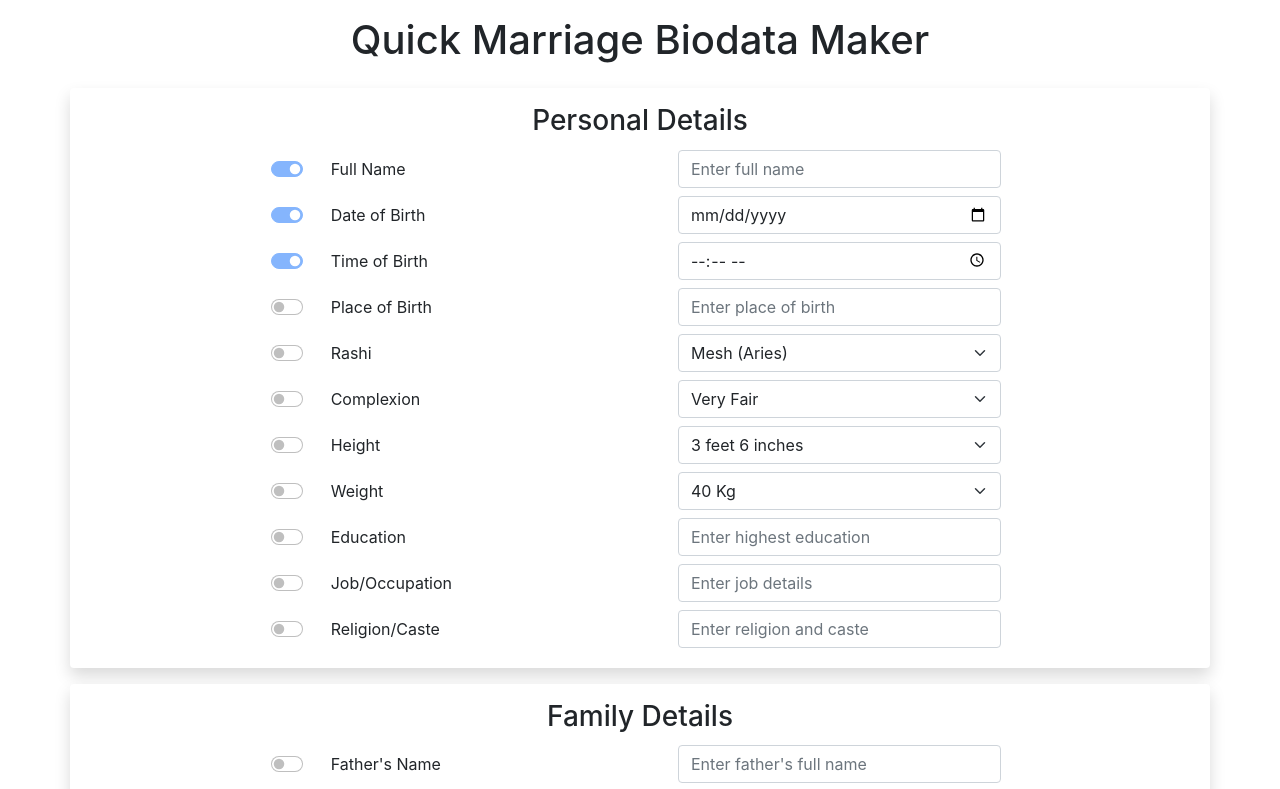
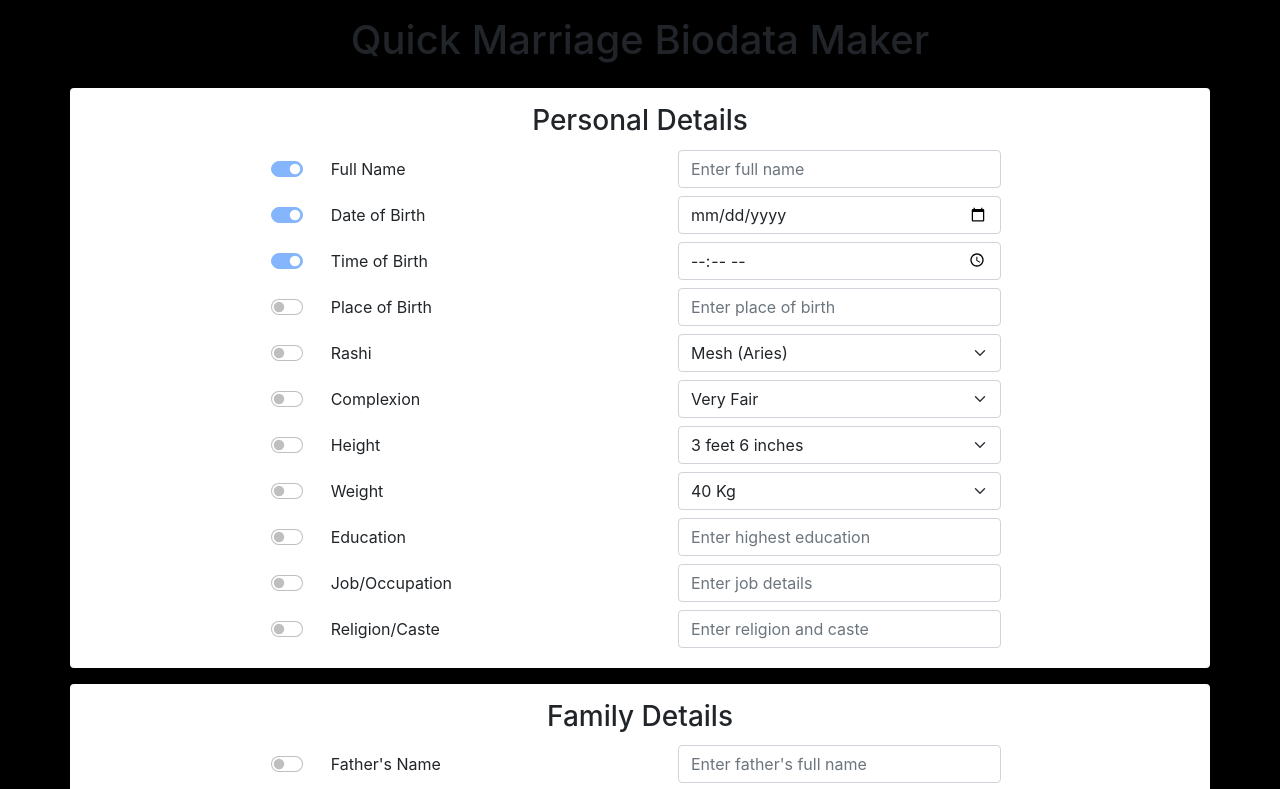
Before and after one commit to mohapeameya/biodata-creator, a React (Create React App) app: page / in a window 1280 px wide. Shown: the top 789 px of the page. Built offline with nearby package versions, Linux system fonts and the light colour scheme.

Commit message:
Add bg color

```diff
--- a/src/index.css
+++ b/src/index.css
@@ -11,3 +11,7 @@
   font-family: source-code-pro, Menlo, Monaco, Consolas, 'Courier New',
     monospace;
 }
+
+#root {
+  background-color: black;
+}
```
